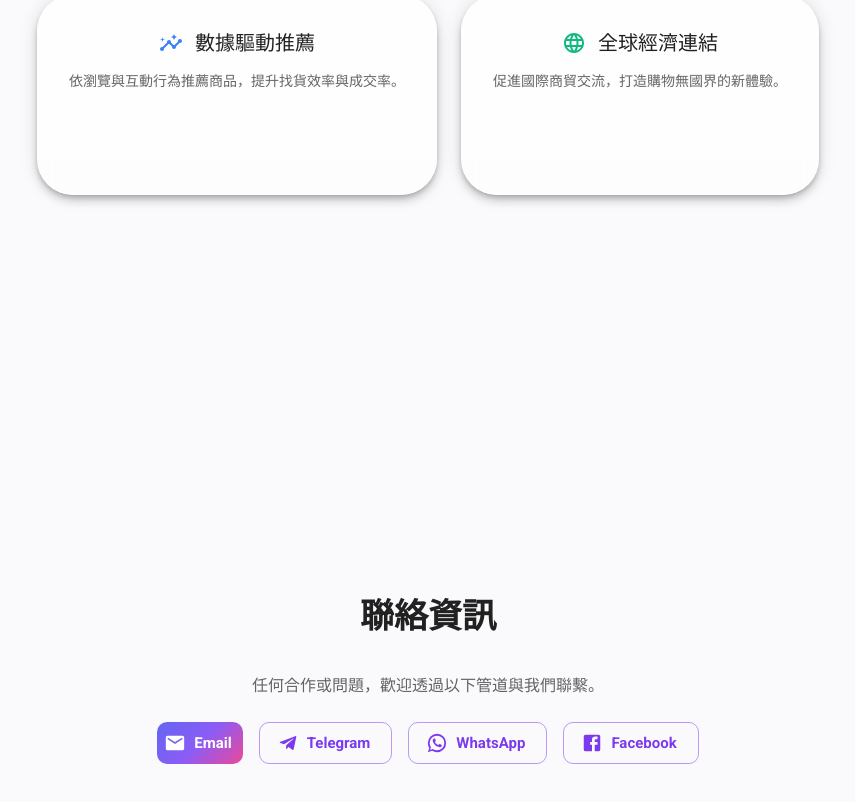
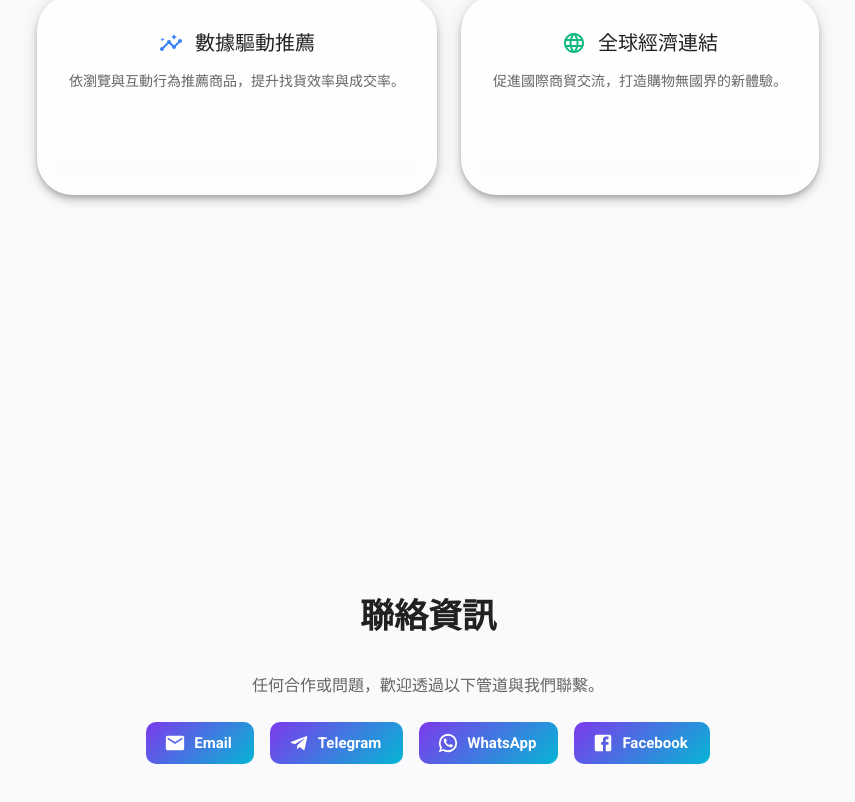
Before and after one commit to wu0306109/bimarket, a Next.js app: page / in a window 1280 px wide. Shown: the part 1972-2774 px from the top of the page, without its empty margins (212-1067 px from the left). Built offline with nearby package versions, Linux system fonts and the light colour scheme; what @mui/material-nextjs would draw is missing.

Commit message:
首頁按鈕顏色修改

```diff
--- a/src/components/home/contact-section.tsx
+++ b/src/components/home/contact-section.tsx
@@ -18,20 +18,17 @@ export default function ContactSection() {
             任何合作或問題，歡迎透過以下管道與我們聯繫。
           </Typography>
           <Stack direction={{ xs: 'column', sm: 'row' }} spacing={2} sx={{ mx: 'auto' }}>
-            <Button href="mailto:contact@bimarket.app" size="large" startIcon={<Email />} sx={{
-              color: 'common.white',
-              background: 'linear-gradient(135deg, #6366F1 0%, #8B5CF6 50%, #EC4899 100%)',
-              '&:hover': { background: 'linear-gradient(135deg, #4F46E5 0%, #7C3AED 50%, #DB2777 100%)' },
-            }}>
+
+            <Button href="mailto:contact@bimarket.app" size="large" startIcon={<Email />} variant="contained" color="primary">
               Email
             </Button>
-            <Button href="https://t.me/bimarket" target="_blank" rel="noreferrer" variant="outlined" size="large" startIcon={<Telegram />}>
+            <Button href="https://t.me/bimarket" target="_blank" rel="noreferrer" variant="contained" color="primary" size="large" startIcon={<Telegram />}>
               Telegram
             </Button>
-            <Button href="https://wa.me/0000000000" target="_blank" rel="noreferrer" variant="outlined" size="large" startIcon={<WhatsApp />}>
+            <Button href="https://wa.me/0000000000" target="_blank" rel="noreferrer" variant="contained" color="primary" size="large" startIcon={<WhatsApp />}>
               WhatsApp
             </Button>
-            <Button href="https://facebook.com/bimarket" target="_blank" rel="noreferrer" variant="outlined" size="large" startIcon={<Facebook />}>
+            <Button href="https://facebook.com/bimarket" target="_blank" rel="noreferrer" variant="contained" color="primary" size="large" startIcon={<Facebook />}>
               Facebook
             </Button>
           </Stack>
--- a/src/theme.ts
+++ b/src/theme.ts
@@ -54,6 +54,9 @@ const theme = createTheme({
         },
         containedPrimary: {
           background: 'linear-gradient(135deg, #7C3AED 0%, #06B6D4 100%)',
+          '&:hover': {
+            background: 'linear-gradient(135deg, #6D28D9 0%, #0891B2 100%)', // 在 hover 時顏色變深一點
+          },
         },
       },
     },
```
